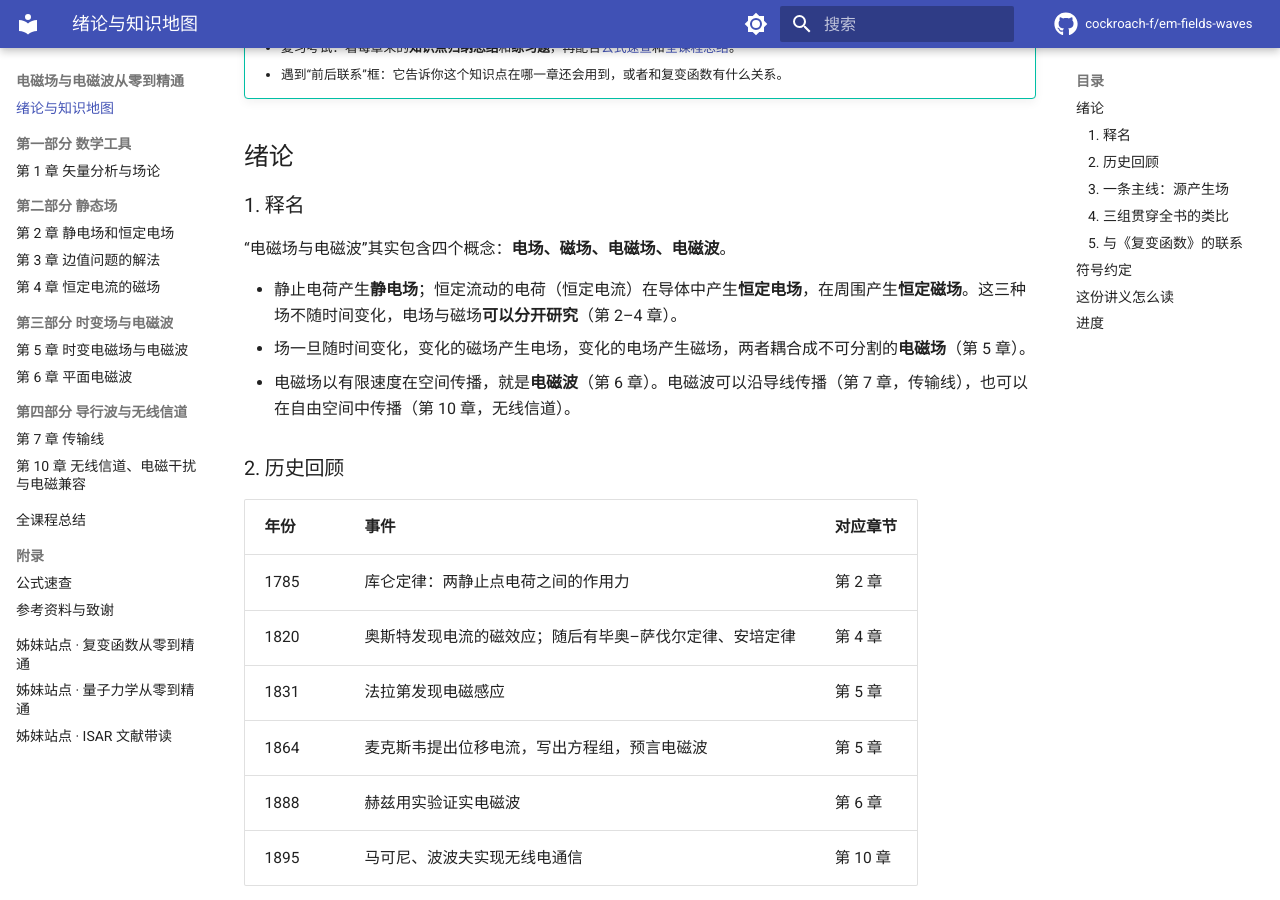
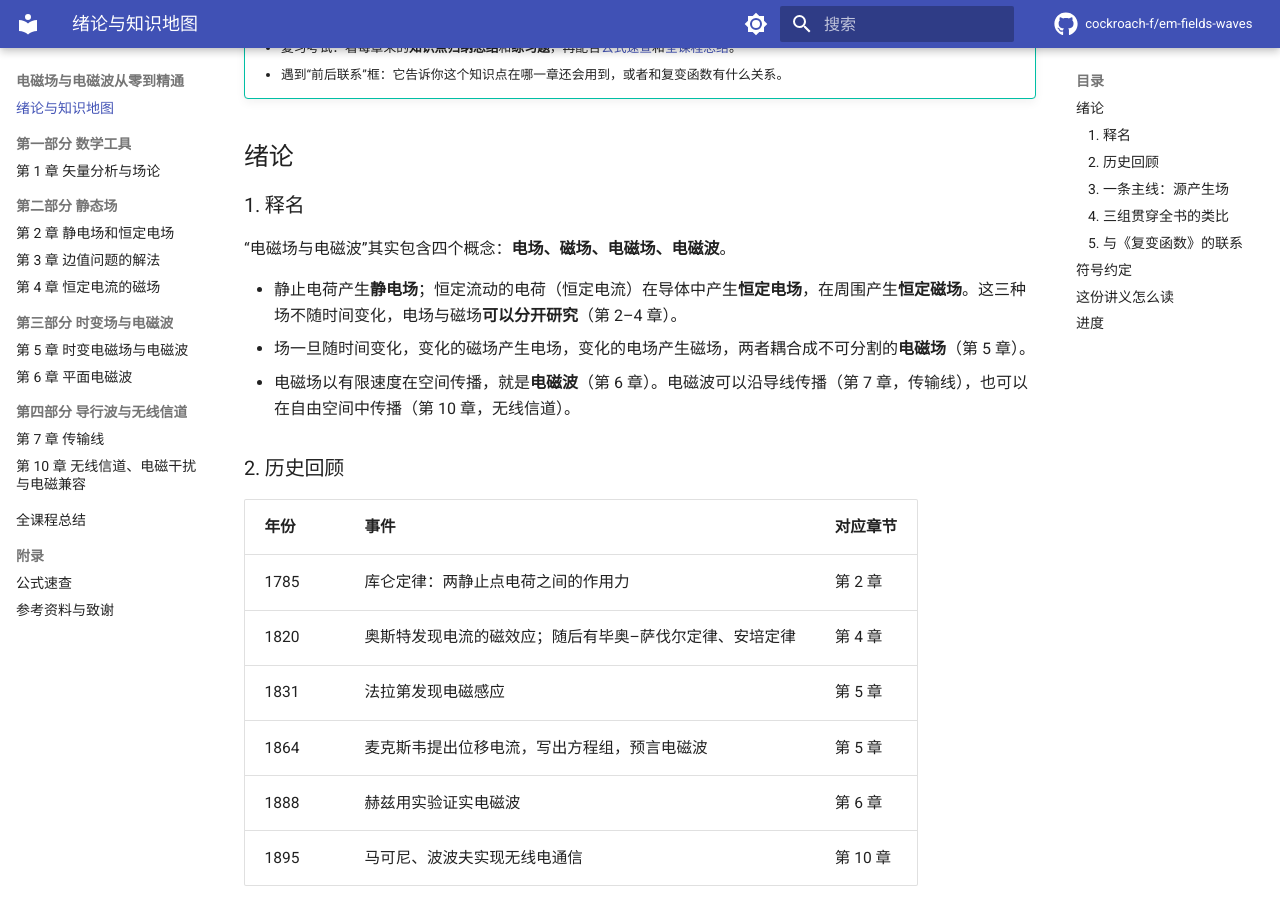
Before and after one commit to cockroach-f/em-fields-waves, an MkDocs documentation site: the page built from docs/index.md, in a window 1280 px wide and 900 px high, scrolled down 408 px. Built offline with MkDocs 1.6.1 and Material for MkDocs 9.7.7, drawn with Linux system fonts in a browser that asks for light colours; comment, search, counter and statistics services are not loaded.

```diff
--- a/mkdocs.yml
+++ b/mkdocs.yml
@@ -73,22 +73,12 @@ extra_javascript:
   - javascripts/katex.js
   - https://cdn.jsdelivr.net/npm/katex@0.16.11/dist/katex.min.js
   - https://cdn.jsdelivr.net/npm/katex@0.16.11/dist/contrib/auto-render.min.js
+  - https://cockroach-f.github.io/sister-nav.js
 
 extra_css:
   - https://cdn.jsdelivr.net/npm/katex@0.16.11/dist/katex.min.css
   - stylesheets/extra.css
-
-extra:
-  social:
-    - icon: material/function-variant
-      link: https://cockroach-f.github.io/complex-functions/
-      name: 姊妹站点：复变函数从零到精通
-    - icon: material/atom
-      link: https://cockroach-f.github.io/quantum-mechanics/
-      name: 姊妹站点：量子力学从零到精通
-    - icon: material/radar
-      link: https://cockroach-f.github.io/isar-tutorial/
-      name: 姊妹站点：ISAR 目标识别入门与文献带读
+  - https://cockroach-f.github.io/sister-nav.css
 
 nav:
   - 绪论与知识地图: index.md
@@ -108,6 +98,3 @@ nav:
   - 附录:
       - 公式速查: formulas.md
       - 参考资料与致谢: references.md
-  - 姊妹站点 · 复变函数从零到精通: https://cockroach-f.github.io/complex-functions/
-  - 姊妹站点 · 量子力学从零到精通: https://cockroach-f.github.io/quantum-mechanics/
-  - 姊妹站点 · ISAR 文献带读: https://cockroach-f.github.io/isar-tutorial/
```
